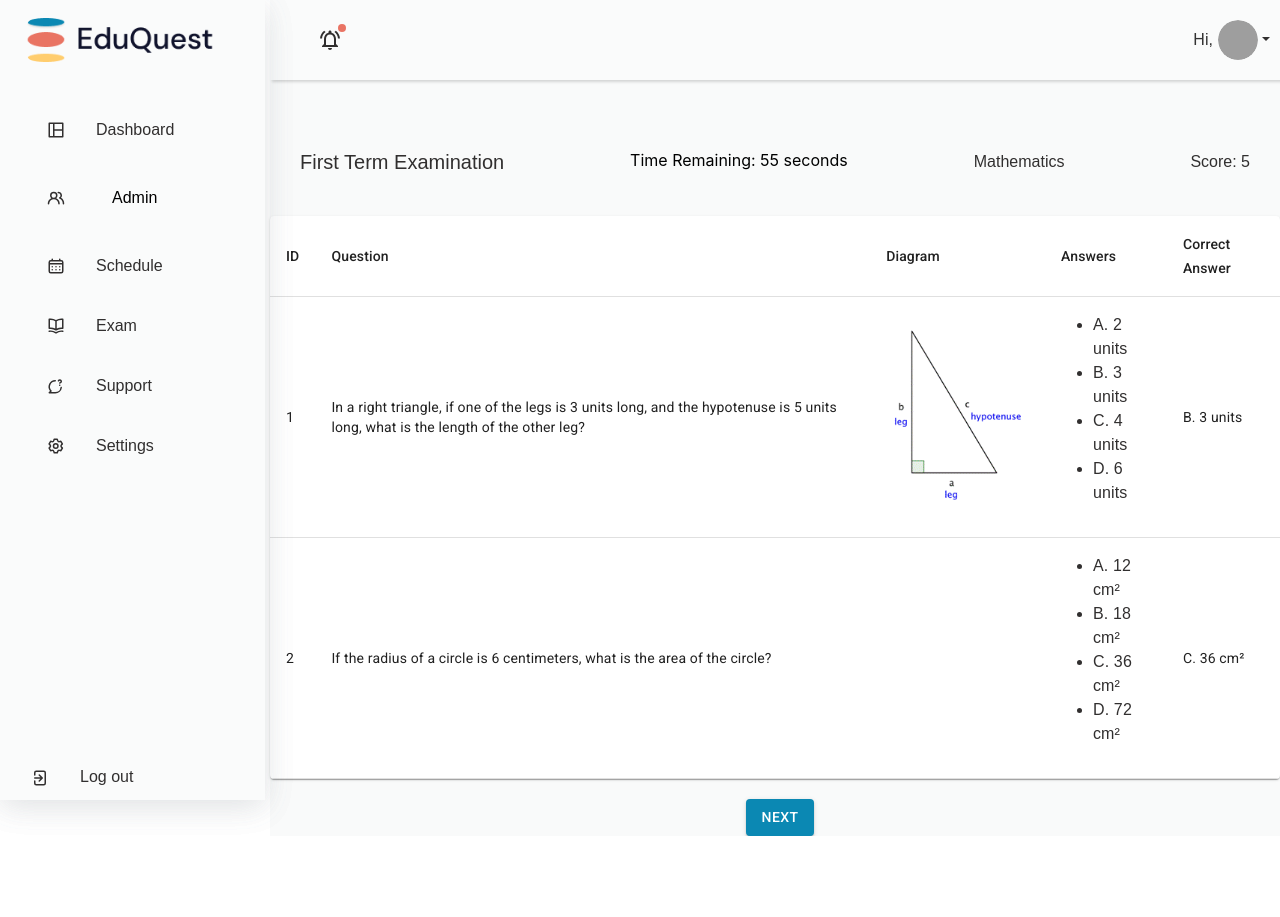
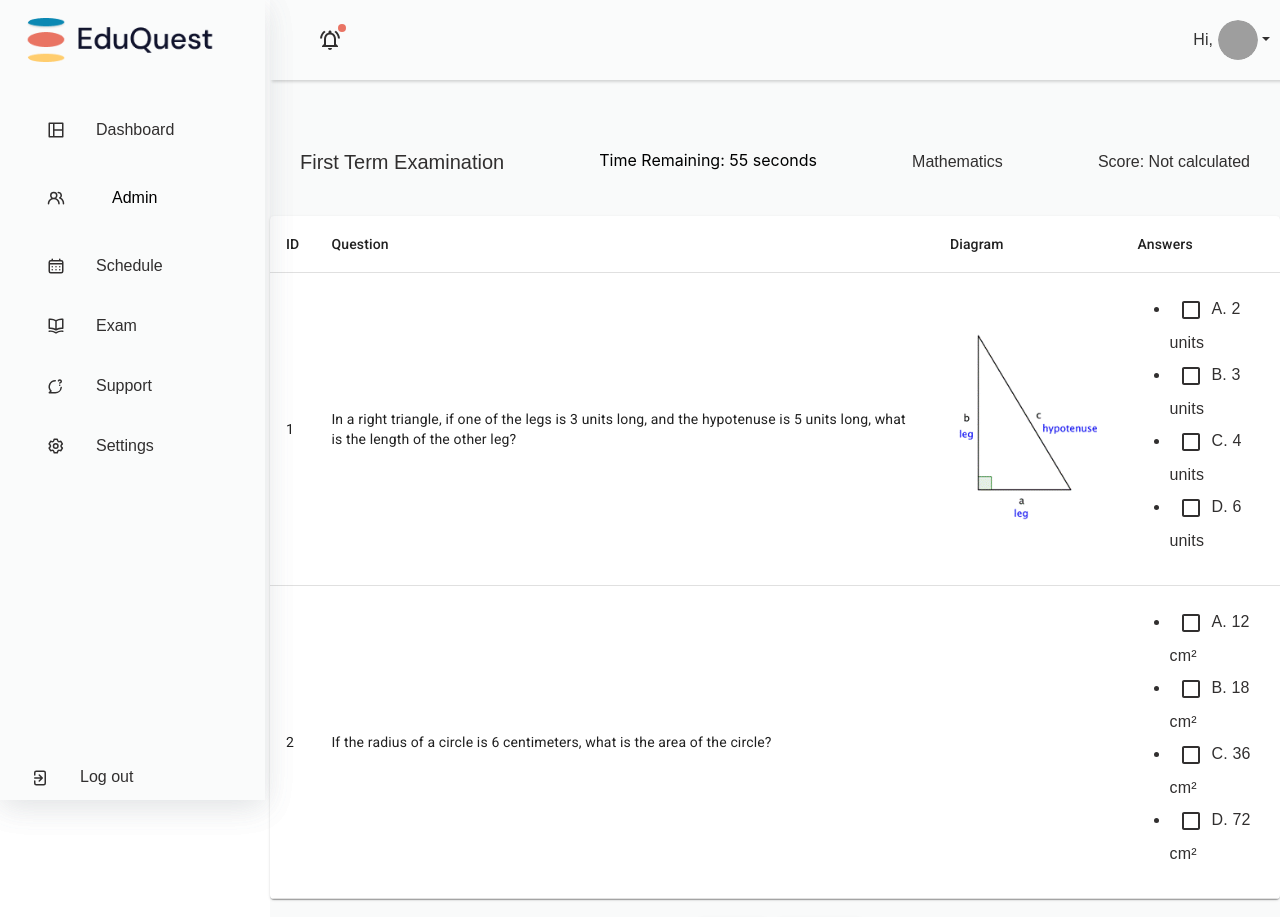
Before and after one commit to zinando/EduQuest, a React (Vite) app in the folder Frontend/: page /exam in a window 1280 px wide. Shown: the top 917 px of the page. Before the commit the page ends 836 px from the top, so only its background shows below. Built offline with nearby package versions, Linux system fonts and the light colour scheme; grey boxes are pictures that could not be loaded.

Commit message:
Update Exam.jsx

```diff
--- a/Frontend/src/pages/Exam/Exam.jsx
+++ b/Frontend/src/pages/Exam/Exam.jsx
@@ -1,4 +1,4 @@
-import { useState } from 'react';
+import  { useState } from 'react';
 import '../../layout/Sidebar/SideBar.css';
 import Sidebar from '../../layout/Sidebar/SideBar';
 import Navbar from '../../layout/Navbar/NavBar';
@@ -12,6 +12,7 @@ import TableRow from '@mui/material/TableRow';
 import TableCell from '@mui/material/TableCell';
 import TableBody from '@mui/material/TableBody';
 import Button from '@mui/material/Button';
+import Checkbox from '@mui/material/Checkbox';
 
 import './exam.css';
 
@@ -22,39 +23,43 @@ const Exam = () => {
       question: "In a right triangle, if one of the legs is 3 units long, and the hypotenuse is 5 units long, what is the length of the other leg?",
       diagram: triangle,
       answers: ["A. 2 units", "B. 3 units", "C. 4 units", "D. 6 units"],
-      correctAnswer: "B. 3 units",
+      correctAnswer: ["B. 3 units"],
     },
     {
       id: 2,
       question: "If the radius of a circle is 6 centimeters, what is the area of the circle?",
       diagram: null,
       answers: ["A. 12 cm²", "B. 18 cm²", "C. 36 cm²", "D. 72 cm²"],
-      correctAnswer: "C. 36 cm²",
+      correctAnswer: ["C. 36 cm²"],
     },
     {
       id: 3,
       question: "What is the result of 7 × 8 - 3²?",
       answers: ["A. 40", "B. 49", "C. 53", "D. 56"],
-      correctAnswer: "B. 49",
+      correctAnswer: ["B. 49"],
     },
     {
       id: 4,
       question: "If the length of a rectangular garden is 12 meters and the width is 8 meters, what is the perimeter of the garden?",
       diagram: null,
       answers: ["A. 16 meters", "B. 32 meters", "C. 40 meters", "D. 48 meters"],
-      correctAnswer: "C. 40 meters",
+      correctAnswer: ["C. 40 meters"],
     },
     {
       id: 5,
       question: "What is the area of a triangle with a base of 10 centimeters and a height of 6 centimeters?",
       diagram: "[Insert diagram here]",
       answers: ["A. 15 cm²", "B. 30 cm²", "C. 45 cm²", "D. 60 cm²"],
-      correctAnswer: "B. 30 cm²",
+      correctAnswer: ["B. 30 cm²"],
     },
   ];
 
   const questionsPerPage = 2;
   const [currentPage, setCurrentPage] = useState(1);
+  const [selectedAnswers, setSelectedAnswers] = useState({});
+  const [showAnswers, setShowAnswers] = useState(false); // To show correct answers
+  const [score, setScore] = useState(0);
+  const [submitClicked, setSubmitClicked] = useState(false);
 
   const startIndex = (currentPage - 1) * questionsPerPage;
   const endIndex = startIndex + questionsPerPage;
@@ -70,6 +75,26 @@ const Exam = () => {
     setCurrentPage((prevPage) => prevPage - 1);
   };
 
+  const handleSelectAnswer = (questionId, selectedAnswer) => {
+    if (!submitClicked) {
+      setSelectedAnswers({
+        ...selectedAnswers,
+        [questionId]: [selectedAnswer],
+      });
+    }
+  };
+
+  const calculateScore = () => {
+    let newScore = 0;
+    questions.forEach((question) => {
+      const selected = selectedAnswers[question.id];
+      if (selected && selected.every((answer) => question.correctAnswer.includes(answer))) {
+        newScore += 1;
+      }
+    });
+    setScore(newScore);
+  };
+
   return (
     <>
       <Sidebar />
@@ -81,7 +106,11 @@ const Exam = () => {
               <li><h5>First Term Examination</h5></li>
               <li> <CountdownTimer /></li>
               <li>Mathematics</li>
-              <li>Score: 5</li>
+              {showAnswers ? (
+                <li>Score: {score}</li>
+              ) : (
+                <li>Score: {submitClicked ? score : 'Not calculated'}</li>
+              )}
             </ul>
           </div>
           <div>
@@ -93,7 +122,6 @@ const Exam = () => {
                     <TableCell>Question</TableCell>
                     <TableCell>Diagram</TableCell>
                     <TableCell>Answers</TableCell>
-                    <TableCell>Correct Answer</TableCell>
                   </TableRow>
                 </TableHead>
                 <TableBody>
@@ -108,12 +136,24 @@ const Exam = () => {
                       </TableCell>
                       <TableCell>
                         <ul>
-                          {question.answers.map((answer) => (
-                            <li key={answer}>{answer}</li>
-                          ))}
+                          {showAnswers ? (
+                            question.correctAnswer.map((correctAnswer) => (
+                              <li key={correctAnswer}>{correctAnswer}</li>
+                            ))
+                          ) : (
+                            question.answers.map((answer) => (
+                              <li key={answer}>
+                                <Checkbox
+                                  checked={selectedAnswers[question.id]?.includes(answer)}
+                                  onChange={() => handleSelectAnswer(question.id, answer)}
+                                  disabled={submitClicked}
+                                />
+                                {answer}
+                              </li>
+                            ))
+                          )}
                         </ul>
                       </TableCell>
-                      <TableCell>{question.correctAnswer}</TableCell>
                     </TableRow>
                   ))}
                 </TableBody>
@@ -121,15 +161,39 @@ const Exam = () => {
             </TableContainer>
 
             <div style={{ textAlign: 'center', marginTop: '20px' }}>
-              {currentPage > 1 && (
+              {currentPage > 1 && !submitClicked && (
                 <Button variant="contained" color="primary" onClick={handlePrevPage}>
                   Previous
                 </Button>
               )}
 
-              {currentPage < totalPages && (
+              {!showAnswers && !submitClicked && (
                 <Button variant="contained" color="primary" onClick={handleNextPage} style={{ marginLeft: '10px' }}>
                   Next
+                </Button>
+              )}
+
+              {submitClicked ? (
+                <Button
+                  variant="contained"
+                  color="primary"
+                  onClick={() => setShowAnswers(!showAnswers)}
+                  style={{ marginLeft: '10px' }}
+                >
+                  {showAnswers ? "Hide Corrections" : "Show Corrections"}
+                </Button>
+              ) : (
+                <Button
+                  variant="contained"
+                  color="primary"
+                  onClick={() => {
+                    calculateScore();
+                    setShowAnswers(true);
+                    setSubmitClicked(true);
+                  }}
+                  style={{ marginLeft: '10px' }}
+                >
+                  Submit
                 </Button>
               )}
             </div>
@@ -137,6 +201,7 @@ const Exam = () => {
         </div>
       </section>
     </>
-  )
-}
+  );
+};
+
 export default Exam;
```
